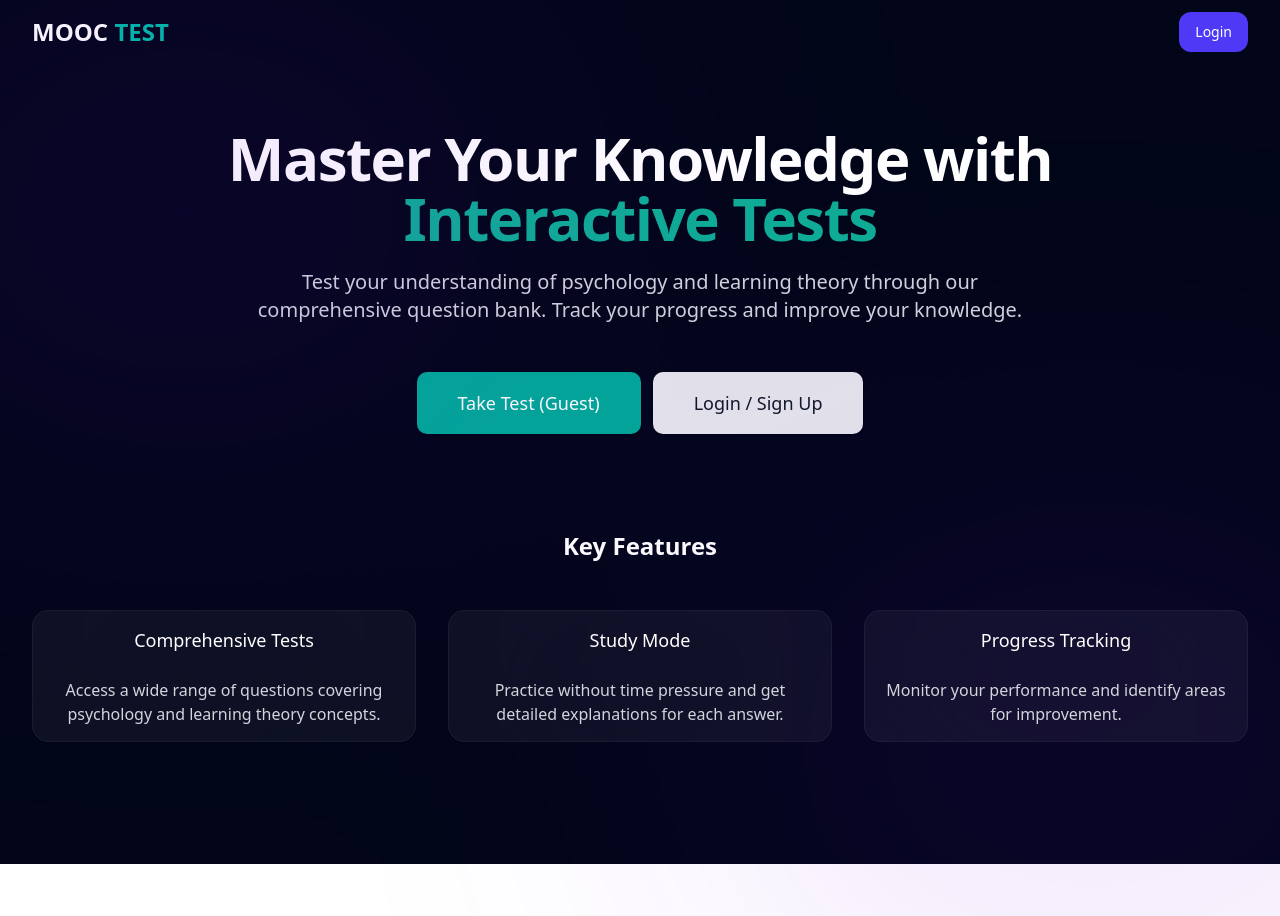
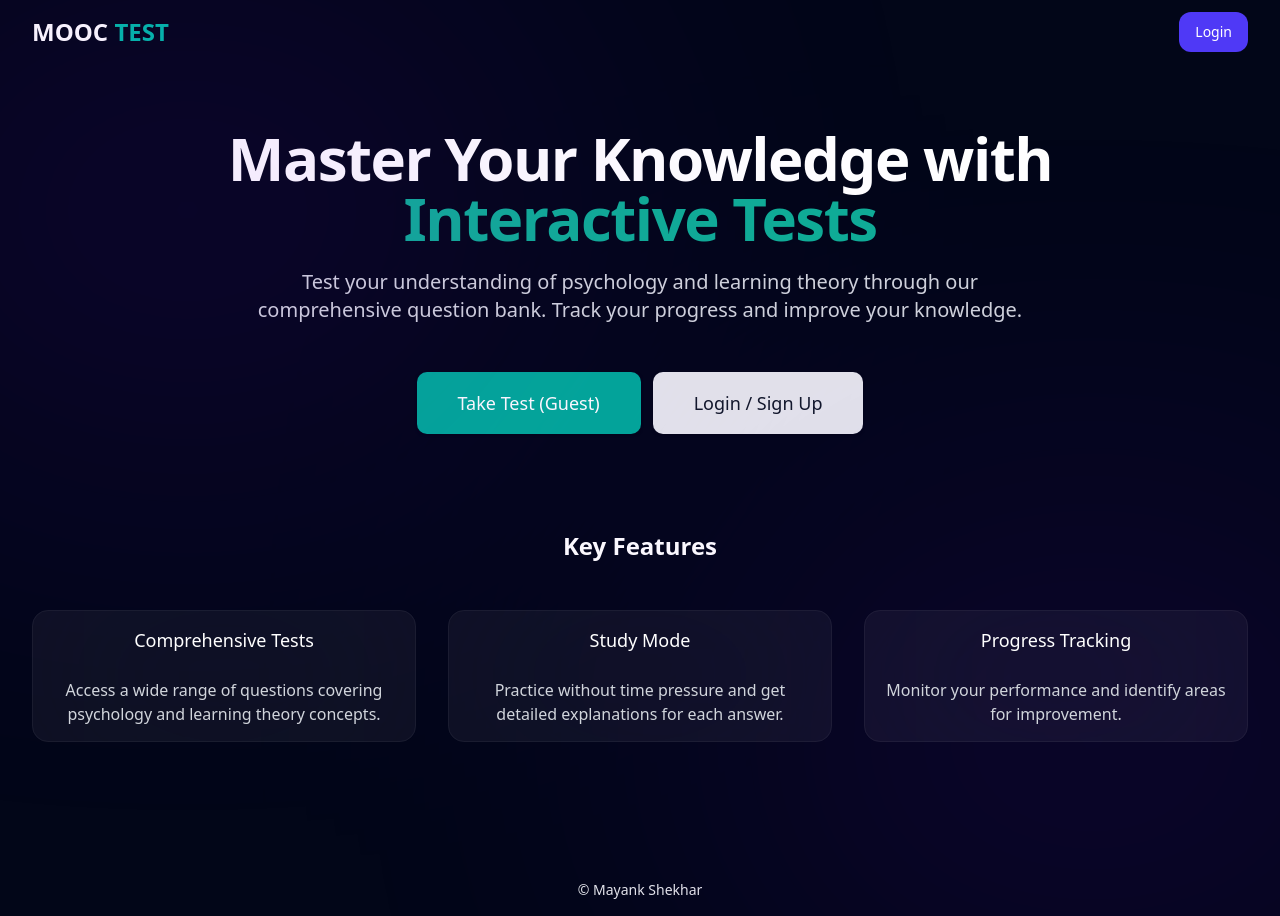
Before and after one commit to ms0031/mooc-test, a Next.js app: page / in a window 1280 px wide. Before the commit the page ends 864 px from the top, so only its background shows below. Built offline with nearby package versions, Linux system fonts and the light colour scheme; no server answers; the database is empty.

Commit message:
Fix formatting in layout component: add missing semicolon and adjust main/footer structure

```diff
--- a/src/app/layout.tsx
+++ b/src/app/layout.tsx
@@ -6,7 +6,7 @@ import { ThemeProvider } from "@/components/providers/ThemeProvider";
 import { ErrorBoundary } from "@/components/ui/ErrorBoundary";
 import { Analyticsdb } from "@/components/Analytics";
 import Navbar from "@/components/ui/Navbar";
-import { Analytics } from "@vercel/analytics/react"
+import { Analytics } from "@vercel/analytics/react";
 const geistSans = Geist({
   variable: "--font-geist-sans",
   subsets: ["latin"],
@@ -37,9 +37,10 @@ export default function RootLayout({
           <NextAuthProvider>
             <ThemeProvider>
               <Navbar />
-              <main>
-                {children}
-              </main>
+              <main>{children}</main>
+              <footer className="text-center py-4 text-gray-200 text-sm bg-slate-950">
+                <p>&copy; Mayank Shekhar</p>
+              </footer>
               <Analytics />
               <Analyticsdb />
             </ThemeProvider>
```
